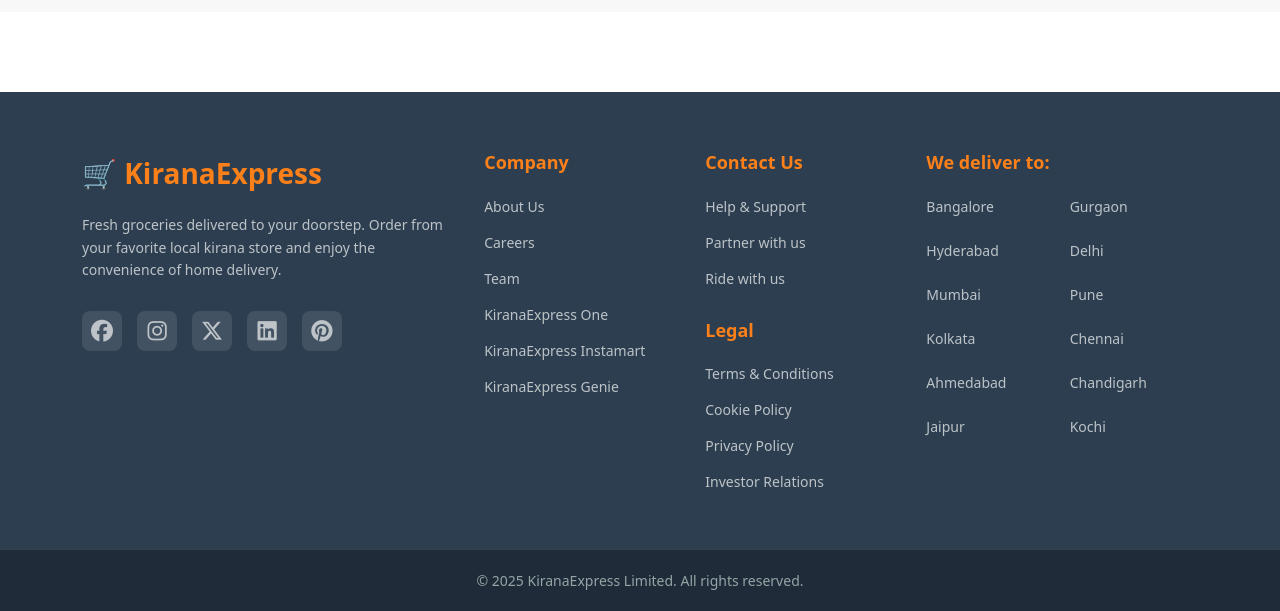
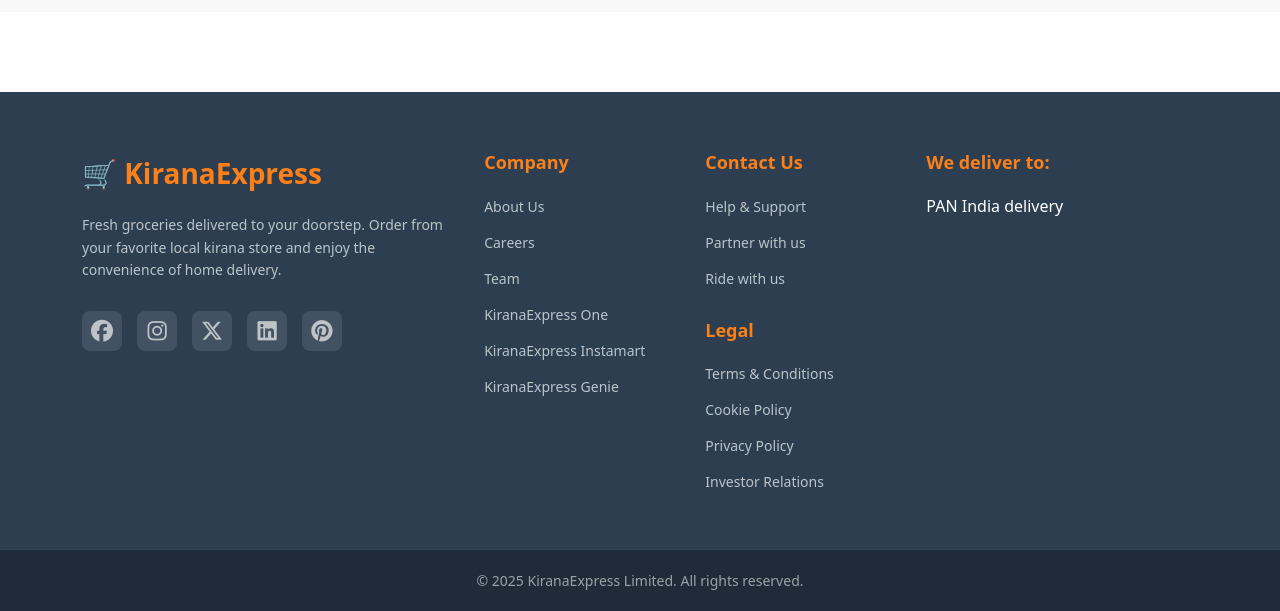
Before and after one commit to kazimshaikh07/KiranaKart, a Django app: page / in a window 1280 px wide. Shown: the part 4638-5249 px from the top of the page. Run offline with Django 5.2, Linux system fonts and the light colour scheme.

Commit message:
footer update

```diff
--- a/KiranaKart/templates/base.html
+++ b/KiranaKart/templates/base.html
@@ -240,7 +240,7 @@
 
           <div class="footer-section">
             <h4 class="footer-title">We deliver to:</h4>
-            <ul class="footer-links cities-list">
+            <!-- <ul class="footer-links cities-list">
               <li><a href="#">Bangalore</a></li>
               <li><a href="#">Gurgaon</a></li>
               <li><a href="#">Hyderabad</a></li>
@@ -253,7 +253,8 @@
               <li><a href="#">Chandigarh</a></li>
               <li><a href="#">Jaipur</a></li>
               <li><a href="#">Kochi</a></li>
-            </ul>
+            </ul> -->
+          PAN India delivery
           </div>
         </div>
 
```
